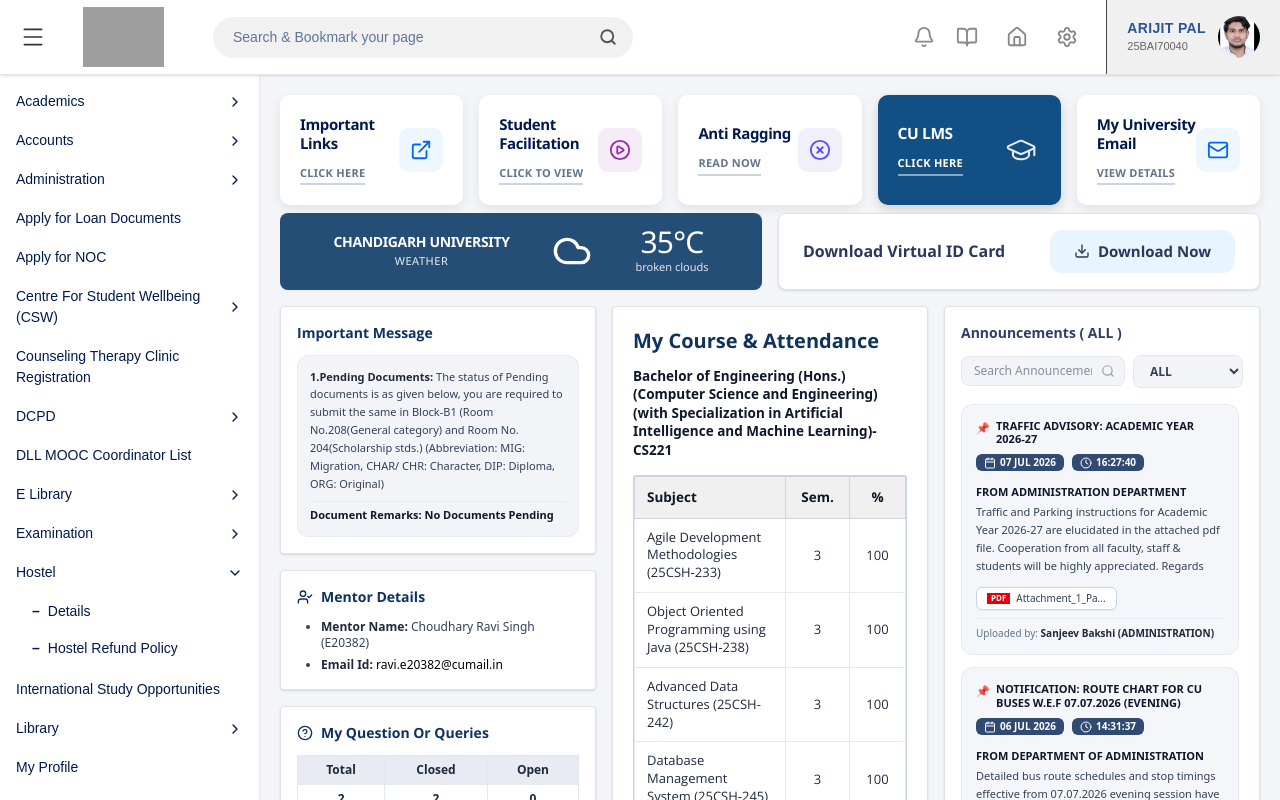
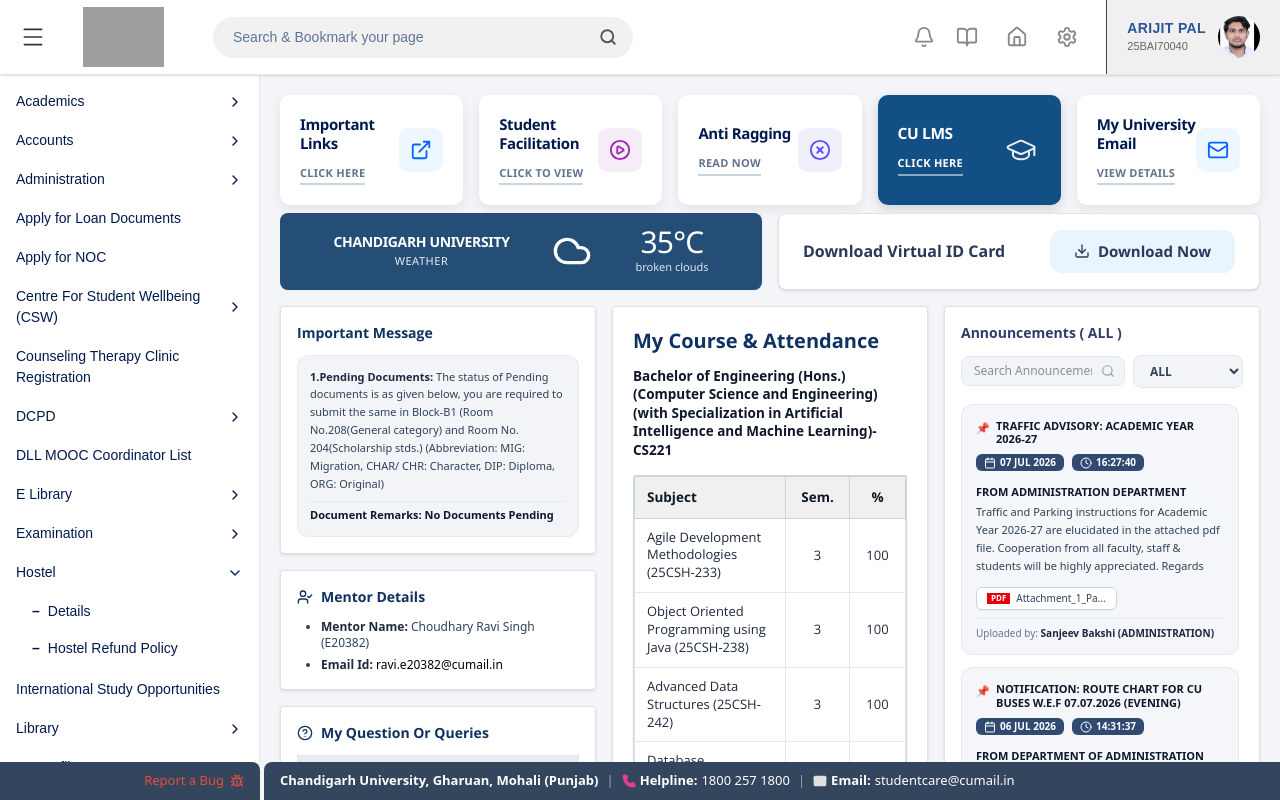
Before and after one commit to Arijit-Pal77/Portal, a React (Vite) app: page / in a window 1280 px wide. Built offline with nearby package versions, Linux system fonts and the light colour scheme; grey boxes are pictures that could not be loaded.

Commit message:
App modified

```diff
--- a/src/App.tsx
+++ b/src/App.tsx
@@ -7,6 +7,7 @@
 import { VirtualIDCard } from './components/VirtualIDCard';
 import { ProfileView } from './components/ProfileView';
 import { GenericView } from './components/GenericView';
+import { Bug, Phone, Mail } from 'lucide-react';
 
 export default function App() {
   const [activeTab, setActiveTab] = useState<NavTab>('dashboard');
@@ -99,7 +100,7 @@
       />
 
       {/* Main Workspace Layout */}
-      <div className="flex flex-1 overflow-hidden h-[calc(100vh-53px)]">
+      <div className="flex flex-1 overflow-hidden min-h-0">
         {/* Left Sidebar */}
         <Sidebar
           activeTab={activeTab}
@@ -114,6 +115,22 @@
           {renderMainContent()}
         </main>
       </div>
+
+      {/* Fixed Footer at the bottom */}
+      <footer className="shrink-0 h-[38px] flex bg-[#f3f5f9]">
+        {isSidebarOpen && (
+          <div className="w-[260px] bg-[#34465d] flex items-center justify-end pr-4 text-[#e74c3c] text-[13px] font-medium cursor-pointer rounded-tr-lg shrink-0">
+             Report a Bug <Bug size={14} className="ml-1.5" />
+          </div>
+        )}
+        <div className={`flex-1 bg-[#34465d] flex items-center px-4 text-white text-[13px] ${isSidebarOpen ? 'ml-1 rounded-tl-lg' : 'rounded-t-lg'}`}>
+           <span className="font-semibold">Chandigarh University, Gharuan, Mohali (Punjab)</span>
+           <span className="mx-2 text-gray-400">|</span>
+           <Phone className="w-3.5 h-3.5 mr-1 text-[#e83e8c]" fill="currentColor" /> <span className="font-semibold mr-1">Helpline:</span> 1800 257 1800
+           <span className="mx-2 text-gray-400">|</span>
+           <Mail className="w-3.5 h-3.5 mr-1 text-[#e0e0e0]" fill="currentColor" /> <span className="font-semibold mr-1">Email:</span> studentcare@cumail.in
+        </div>
+      </footer>
     </div>
   );
 }
```
